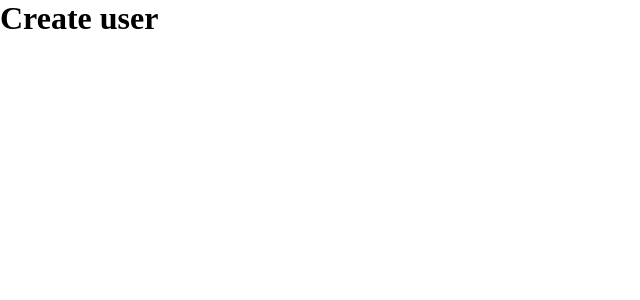
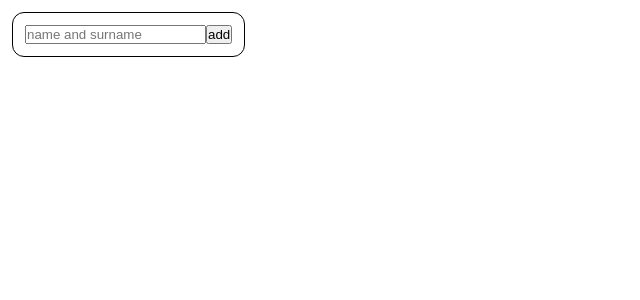
Before and after one commit to Ilonapolit/school-journal-project, a React (Vite) app: page / in a window 1280 px wide. Shown: the top 300 px of the page, without its empty margins (0-640 px from the left). Built offline with nearby package versions, Linux system fonts and the light colour scheme.

Commit message:
appstyled-component

```diff
--- a/package.json
+++ b/package.json
@@ -13,7 +13,8 @@
     "react": "^18.2.0",
     "react-dom": "^18.2.0",
     "styled-component": "^2.8.0",
-    "styled-components": "^6.1.1"
+    "styled-components": "^6.1.1",
+    "uuid": "^9.0.1"
   },
   "devDependencies": {
     "@types/react": "^18.2.15",
--- a/src/App.jsx
+++ b/src/App.jsx
@@ -1,12 +1,12 @@
 import { CreateUser } from "./features/CreateUser"
-
+import {SApp} from "./App.styled"
 function App() {
 
 
   return (
-    <div>
+    <SApp>
      <CreateUser/>
-    </div>
+    </SApp>
   )
 }
 
--- /dev/null
+++ b/src/App.styled.js
@@ -0,0 +1,4 @@
+import styled from "styled-components";
+
+export const SApp =styled.div`
+`
--- a/src/GlobalContext.jsx/GlobalContext.jsx
+++ b/src/GlobalContext.jsx/GlobalContext.jsx
@@ -39,11 +39,12 @@ export const GlobalContext = createContext({
     setGrades:undefined,
 });
 
+
 export function GlobalProvider({children}) {
 const [chapters,setChapters]=useState(chapters_default);
 const [users,setUsers]=useState([])
 const [grades,setGrades]=useState([]);
-
+console.log(users)
 
     return <GlobalContext.Provider value={{chapters,setChapters,users,setUsers,grades,setGrades}} >{children}</GlobalContext.Provider>;
 }
--- /dev/null
+++ b/src/components/Container.styled.js
@@ -0,0 +1,8 @@
+import styled from "styled-components";
+export const SContainer = styled.div `
+padding:12px;
+margin:12px;
+display:inline-flex;
+border:solid 1px black;
+border-radius:12px;
+`
--- a/src/features/CreateUser/CreateUser.jsx
+++ b/src/features/CreateUser/CreateUser.jsx
@@ -1,9 +1,25 @@
+import { GlobalContext } from "../../GlobalContext.jsx/GlobalContext"
+import {useContext,useState} from "react"
+import { v4 as uuidv4 } from 'uuid';
+
+import {SContainer} from "../../components/Container.styled"
+
+export function CreateUser  ()  {
+    const [username,setUsername]=useState("")
+    const {setUsers} =useContext(GlobalContext);
 
 
-export function CreateUser  ()  {
-  return (
-    <div>
-      <h1>Create user</h1>
-    </div>
-  )
+
+
+function addUser() {
+const newUser = {id:uuidv4(),username};
+setUsers((prev)=>[...prev,newUser]);
+setUsername("");
 }
+
+  return <SContainer>
+    <input placeholder="name and surname" value={username} onChange={(e)=>
+    setUsername(e.target.value)}/>
+    <button onClick={addUser}>add</button>
+  </SContainer>
+}
```
Also changed, not shown: 1 other file (tests, documents, lock files or other folders).
